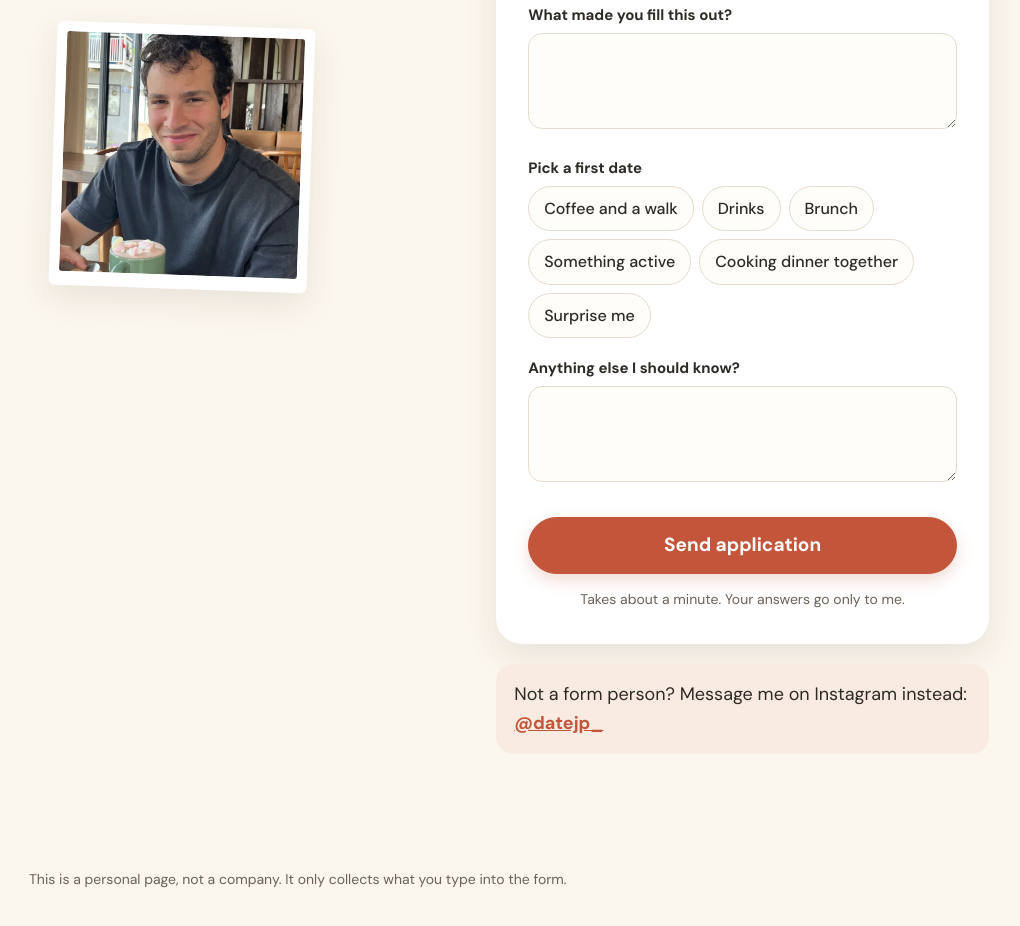
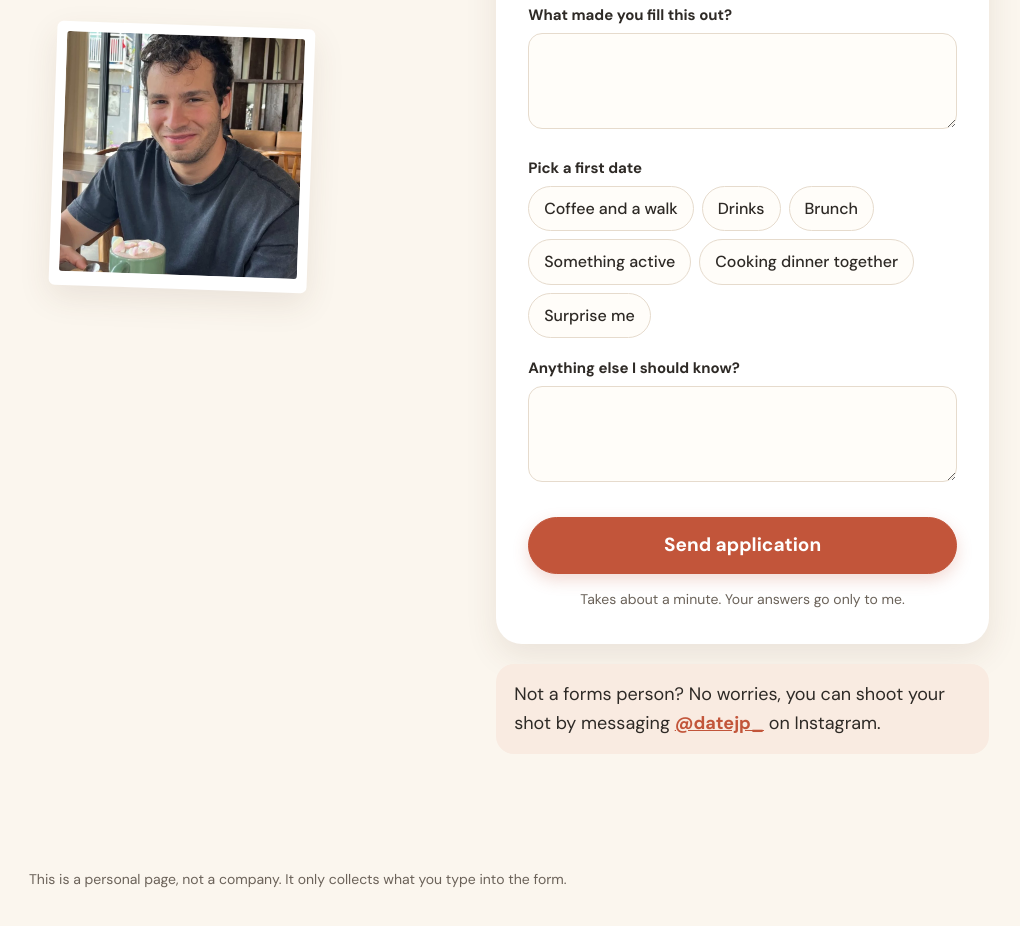
Before and after one commit to datejp/datejp.github.io, a plain HTML site: page index.html in a window 1280 px wide. Shown: the part 4173-5099 px from the top of the page, without its empty margins (131-1151 px from the left). Drawn offline with Linux system fonts and the light colour scheme.

Commit message:
Update message line

```diff
--- a/index.html
+++ b/index.html
@@ -318,7 +318,7 @@
           <p>If we seem like a match, I'll message you on Instagram from <a href="https://www.instagram.com/datejp_/">@datejp_</a>.</p>
         </div>
       </div>
-      <p class="dm">Not a form person? Message me on Instagram instead: <a href="https://www.instagram.com/datejp_/">@datejp_</a></p>
+      <p class="dm">Not a forms person? No worries, you can shoot your shot by messaging <a href="https://www.instagram.com/datejp_/">@datejp_</a> on Instagram.</p>
     </div>
   </div>
 </section>
```
